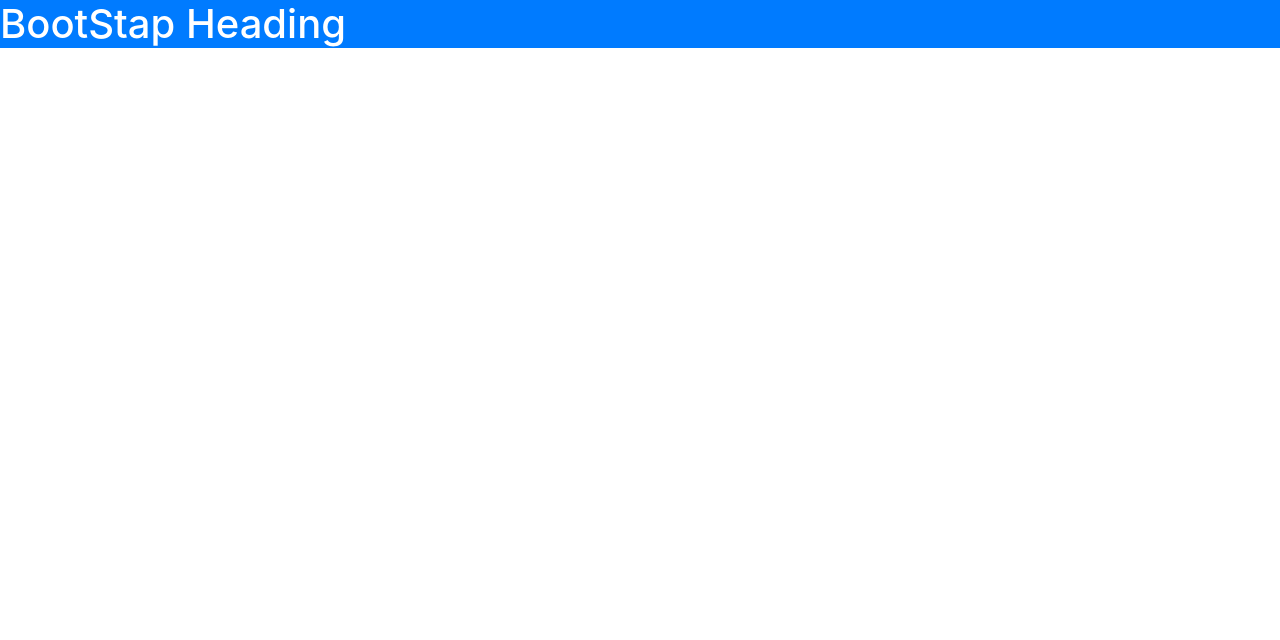
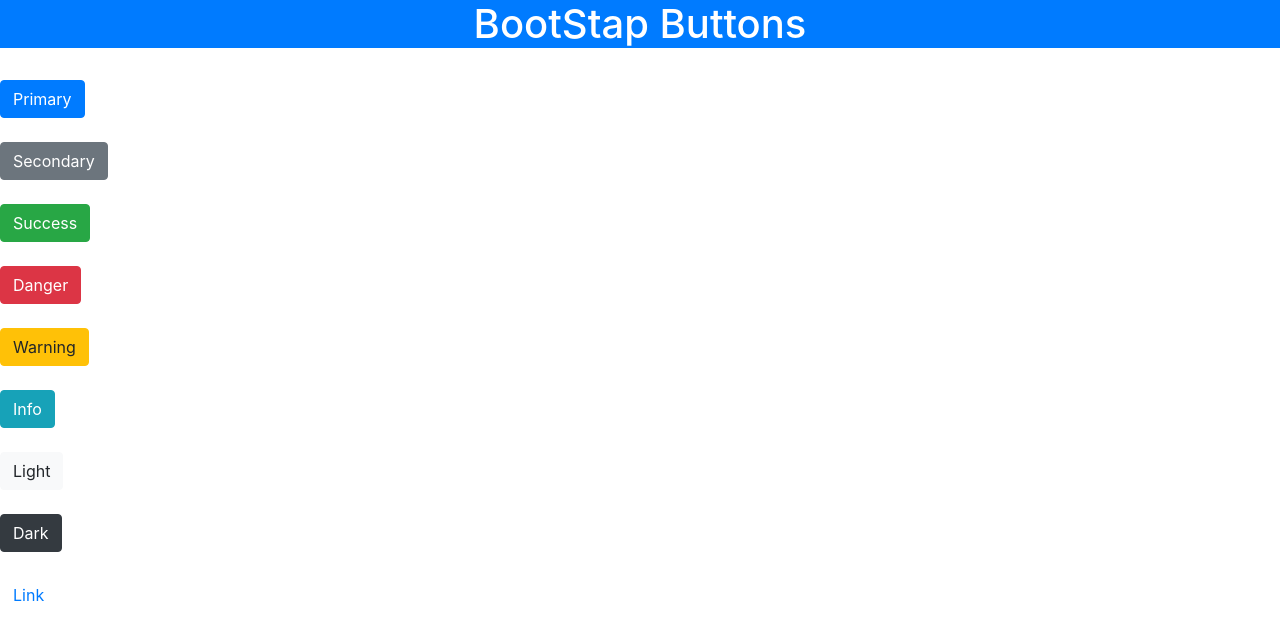
Before and after one commit to salman1256/gitexpTwo, a plain HTML site: page WebAppOne/WebAppOne/HomePage.html in a window 1280 px wide. Drawn offline with nearby package versions, Linux system fonts and the light colour scheme.

Commit message:
Adding BS buttons

```diff
--- a/WebAppOne/WebAppOne/HomePage.html
+++ b/WebAppOne/WebAppOne/HomePage.html
@@ -11,6 +11,16 @@
     <script src="https://cdn.jsdelivr.net/npm/bootstrap@4.5.3/dist/js/bootstrap.bundle.min.js" integrity="sha384-ho+j7jyWK8fNQe+A12Hb8AhRq26LrZ/JpcUGGOn+Y7RsweNrtN/tE3MoK7ZeZDyx" crossorigin="anonymous"></script>
 </head>
 <body>
-    <h1 class="bg-primary text-white">BootStap Heading</h1>
+    <h1 class="bg-primary text-white text-center">BootStap Buttons </h1><br />
+    <button type="button" class="btn btn-primary">Primary</button><br /><br />
+    <button type="button" class="btn btn-secondary">Secondary</button><br /><br />
+    <button type="button" class="btn btn-success">Success</button><br /><br />
+    <button type="button" class="btn btn-danger">Danger</button><br /><br />
+    <button type="button" class="btn btn-warning">Warning</button><br /><br />
+    <button type="button" class="btn btn-info">Info</button><br /><br />
+    <button type="button" class="btn btn-light">Light</button><br /><br />
+    <button type="button" class="btn btn-dark">Dark</button><br /><br />
+
+    <button type="button" class="btn btn-link">Link</button><br /><br />
 </body>
 </html>
```
Also changed, not shown: 1 other file.
